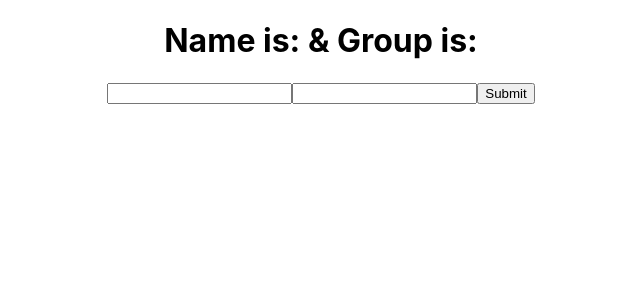
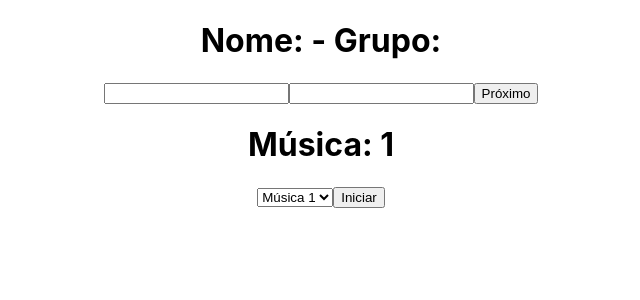
Before and after one commit to arthurfaraco67/musical-tool-front, a React (Create React App) app: page / in a window 1280 px wide. Shown: the top 300 px of the page, without its empty margins (319-959 px from the left). Built offline with nearby package versions, Linux system fonts and the light colour scheme.

Commit message:
Add SelectMusic form

```diff
--- a/src/App.js
+++ b/src/App.js
@@ -1,5 +1,6 @@
 import React, { Component } from "react";
 import IdentificationForm from "./IdentificationForm";
+import SelectMusic from "./SelectMusic";
 import "./App.css";
 
 class App extends Component {
@@ -7,6 +8,7 @@ class App extends Component {
     return (
       <div className="App">
         <IdentificationForm />
+        <SelectMusic />
       </div>
     );
   }
--- a/src/IdentificationForm.js
+++ b/src/IdentificationForm.js
@@ -12,11 +12,11 @@ export default function IdentificationForm() {
   return (
     <div>
       <h1>
-        Name is: {name} & Group is: {group}
+        Nome: {name} - Grupo: {group}
       </h1>
       <input type="text" value={name} onChange={updateName} />
       <input type="text" value={group} onChange={updateGroup} />
-      <button onClick={handleSubmit}>Submit</button>
+      <button onClick={handleSubmit}>Próximo</button>
     </div>
   );
 }
--- /dev/null
+++ b/src/SelectMusic.js
@@ -0,0 +1,25 @@
+import React from "react";
+import useInputState from "./hooks/useInputState";
+
+export default function SelectMusic() {
+  const [music, updateMusic, resetMusic] = useInputState(1);
+
+  const handleSubmit = () => {
+    resetMusic();
+  };
+  return (
+    <div>
+      <h1>Música: {music}</h1>
+      <select value={music} onChange={updateMusic}>
+        <option value="1">Música 1</option>
+        <option value="2">Música 2</option>
+        <option value="3">Música 3</option>
+        <option value="4">Música 4</option>
+        <option value="5">Música 5</option>
+        <option value="6">Música 6</option>
+        <option value="7">Música 7</option>
+      </select>
+      <button onClick={handleSubmit}>Iniciar</button>
+    </div>
+  );
+}
```
